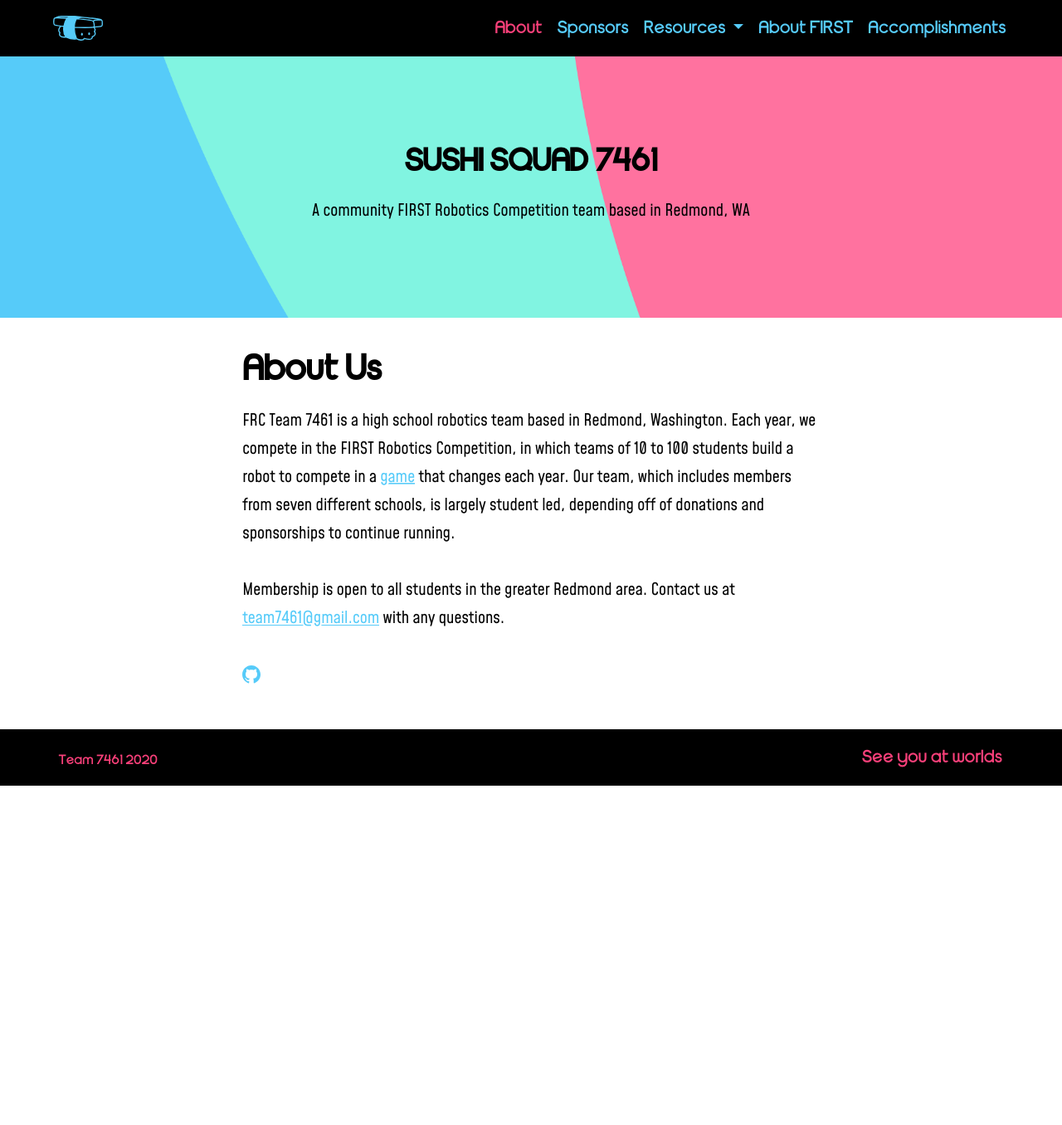
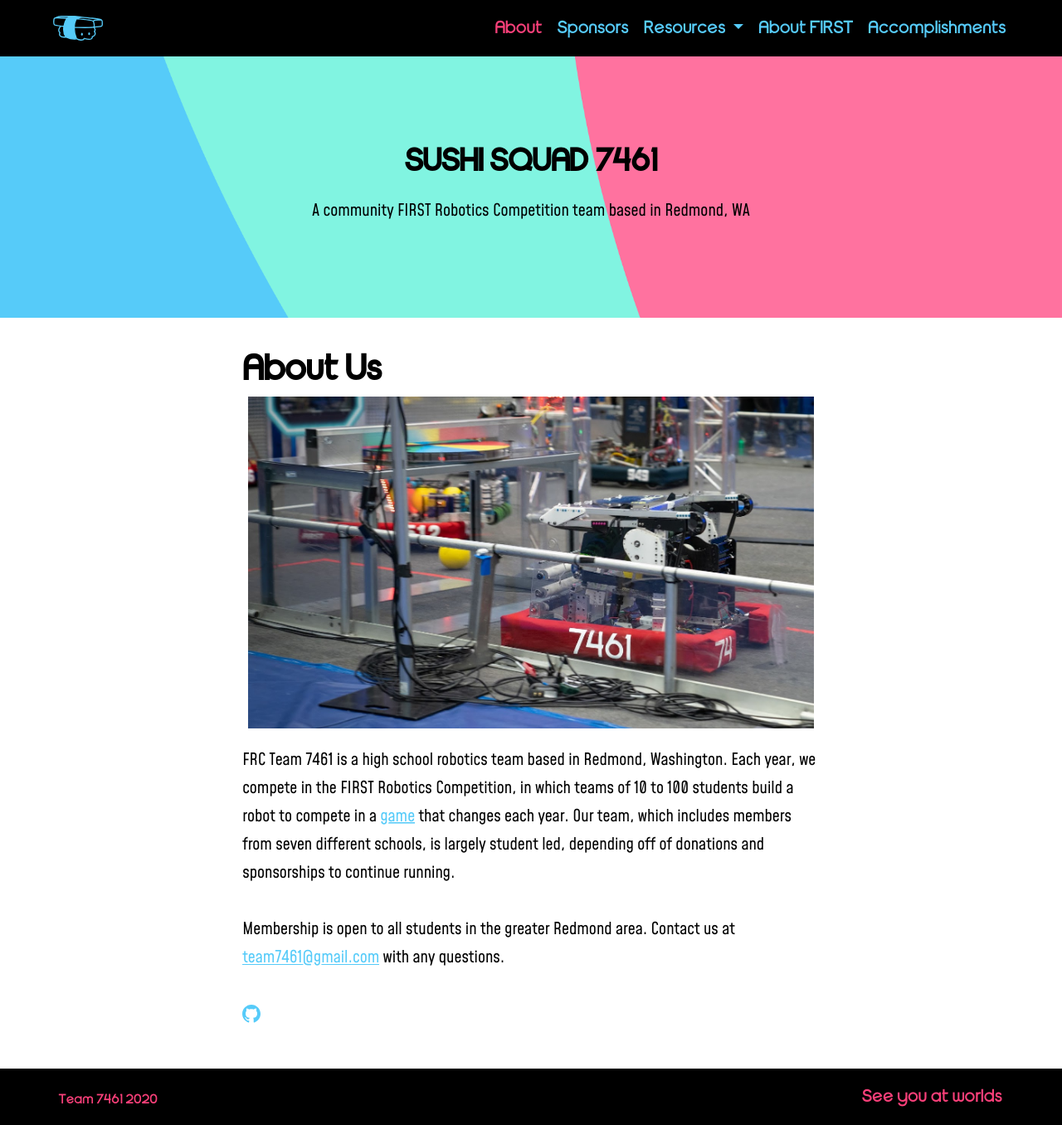
Before and after one commit to daviddarnes/alembic, a Jekyll site: the page built from index.md, in a window 1280 px wide. Shown: the whole page at 83% size. Built offline with Jekyll 4.4.1, drawn with Linux system fonts in a browser that asks for light colours; before the commit the page ends 947 px from its top, so only the background shows below that.

Commit message:
Add slideshow

```diff
--- a/index.md
+++ b/index.md
@@ -7,6 +7,45 @@
 layout: page
 ---
 
+<style>
+  img.slideShowImage {
+    height: 400px;
+  }
+</style>
+
+<center>
+<div class="mySlides">
+  <img class="slideShowImage" src="assets/slideshow/1.jpg">
+</div>
+<div class="mySlides">
+  <img class="slideShowImage" src="assets/slideshow/2.jpg">
+</div>
+<div class="mySlides">
+  <img class="slideShowImage" src="assets/slideshow/3.jpg">
+</div>
+<div class="mySlides">
+  <img class="slideShowImage" src="assets/slideshow/4.jpg">
+</div>
+</center>
+
+<script>
+  var slideIndex = 0;
+  carousel();
+
+  function carousel() {
+    var i;
+    var x = document.getElementsByClassName("mySlides");
+    for (i = 0; i < x.length; i++) {
+      x[i].style.display = "none";
+    }
+    slideIndex++;
+    if (slideIndex > x.length) {slideIndex = 1}
+    x[slideIndex-1].style.display = "block";
+    setTimeout(carousel, 3000); // Change image every 3 seconds
+  }
+</script>
+
+
 FRC Team 7461 is a high school robotics team based in Redmond, Washington. Each year, we compete in the FIRST Robotics Competition, in which teams of 10 to 100 students build a robot to compete in a [game](https://www.youtube.com/watch?v=gmiYWTmFRVE)
 that changes each year. Our team, which includes members from seven different schools, is largely student led, depending off of donations and sponsorships to continue running.
 
```
Also changed, not shown: assets/slideshow/1.jpg (added), assets/slideshow/2.jpg (added), assets/slideshow/3.jpg (added), assets/slideshow/4.jpg (added).
